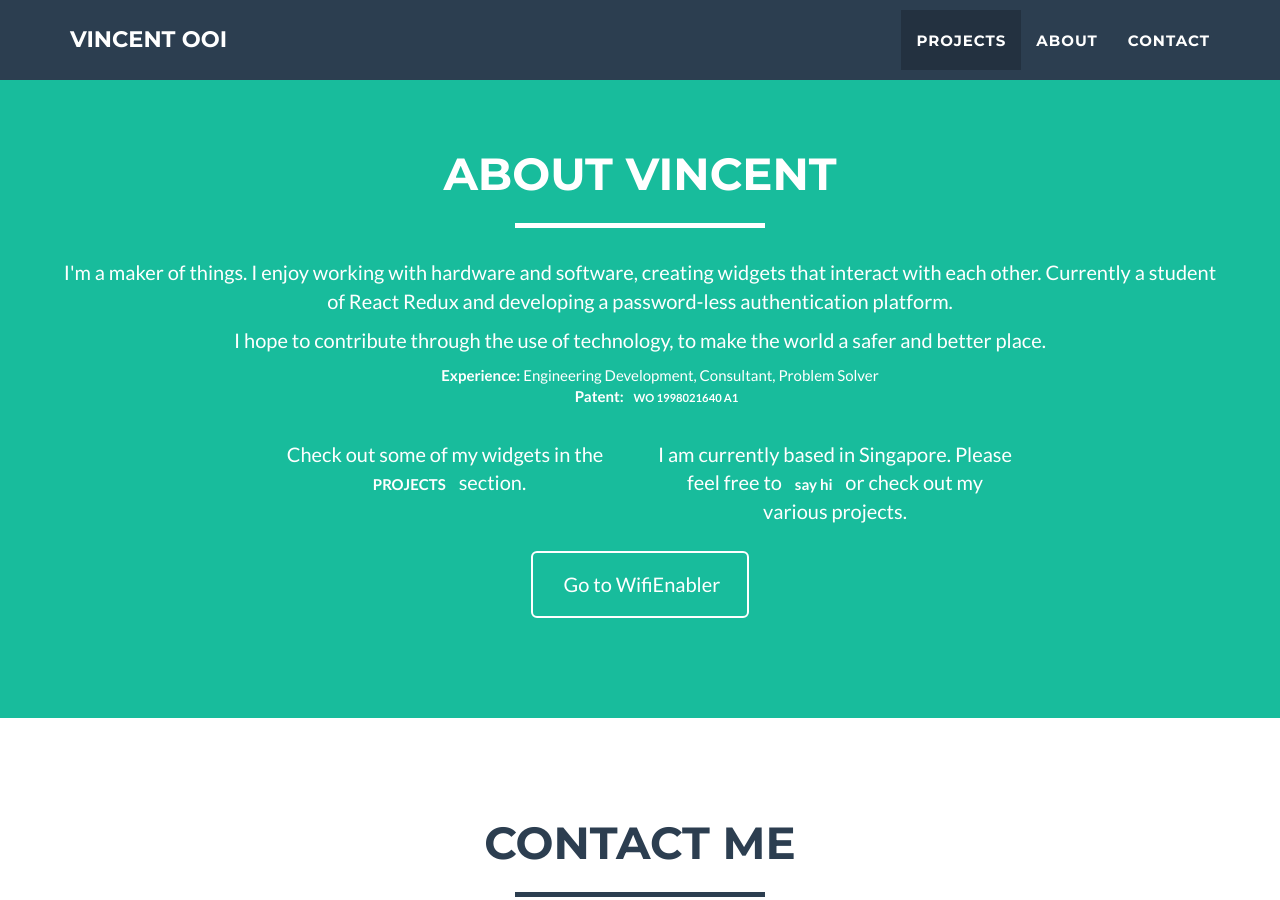
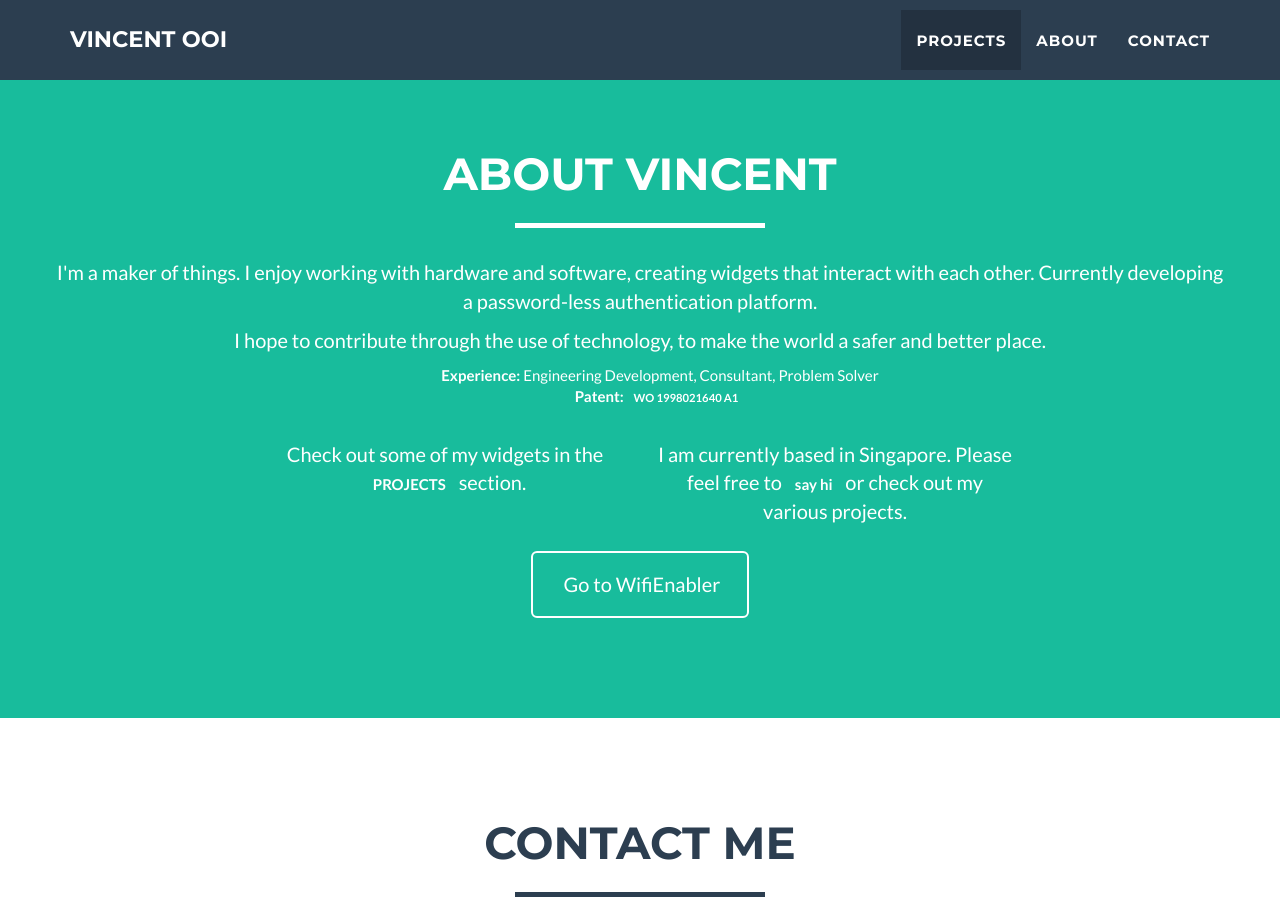
Before and after one commit to ooivincent/ooivincent.github.io, a Jekyll site: the page built from index.html, in a window 1280 px wide and 900 px high, scrolled down 1540 px. Built offline with Jekyll 4.4.1, drawn with Linux system fonts in a browser that asks for light colours.

Commit message:
Update about.html

```diff
--- a/_includes/about.html
+++ b/_includes/about.html
@@ -8,7 +8,7 @@
                 </div>
             </div>
             <div class="row" align="center">
-                <p>I'm a maker of things. I enjoy working with hardware and software, creating widgets that interact with each other. Currently a student of React Redux and developing a password-less authentication platform. </p>
+                <p>I'm a maker of things. I enjoy working with hardware and software, creating widgets that interact with each other. Currently developing a password-less authentication platform. </p>
                 <p>I hope to contribute through the use of technology, to make the world a safer and better place.</p>
                 <ul style="list-style-type:none">
                         <li><b>Experience:</b> Engineering Development, Consultant, Problem Solver</li>
```
